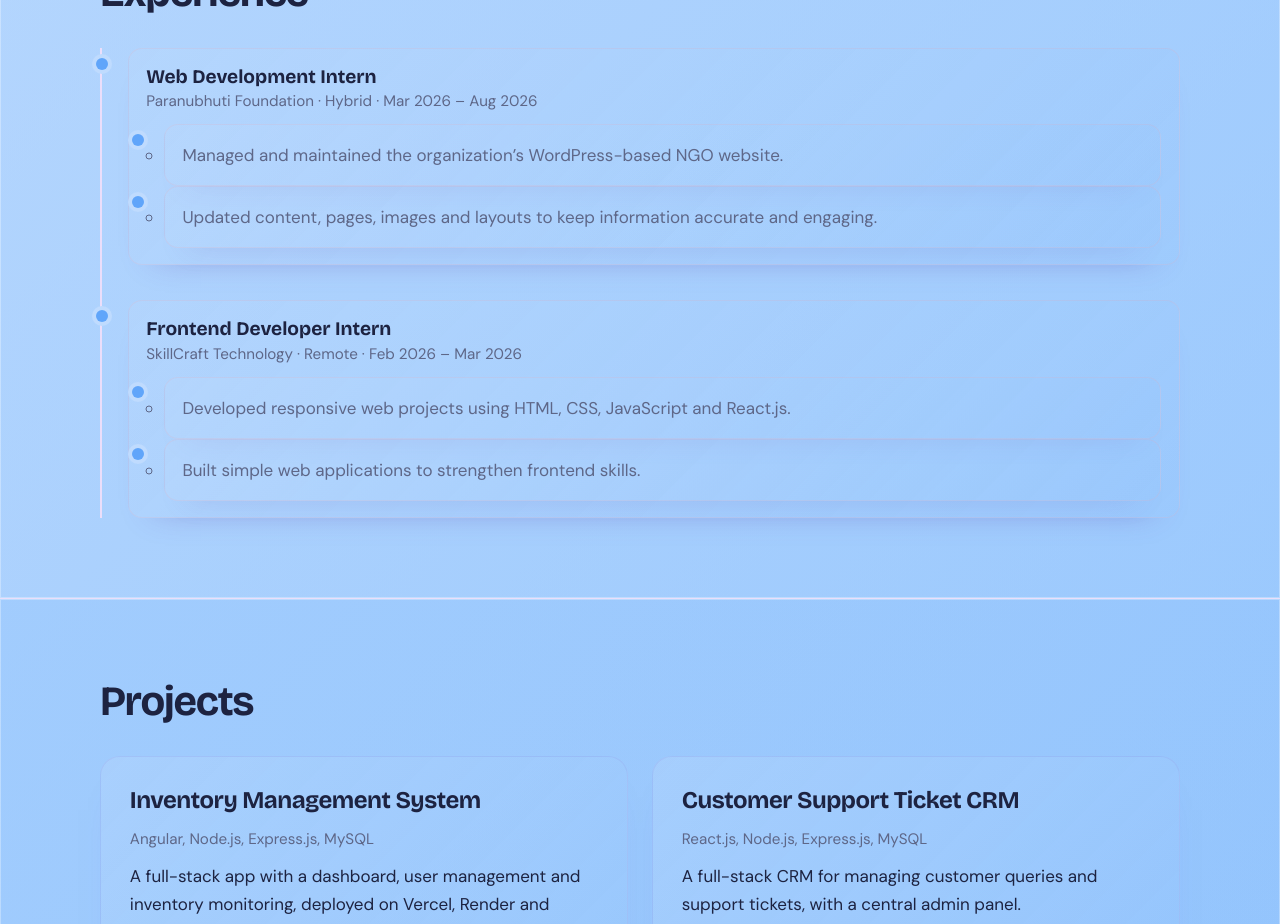
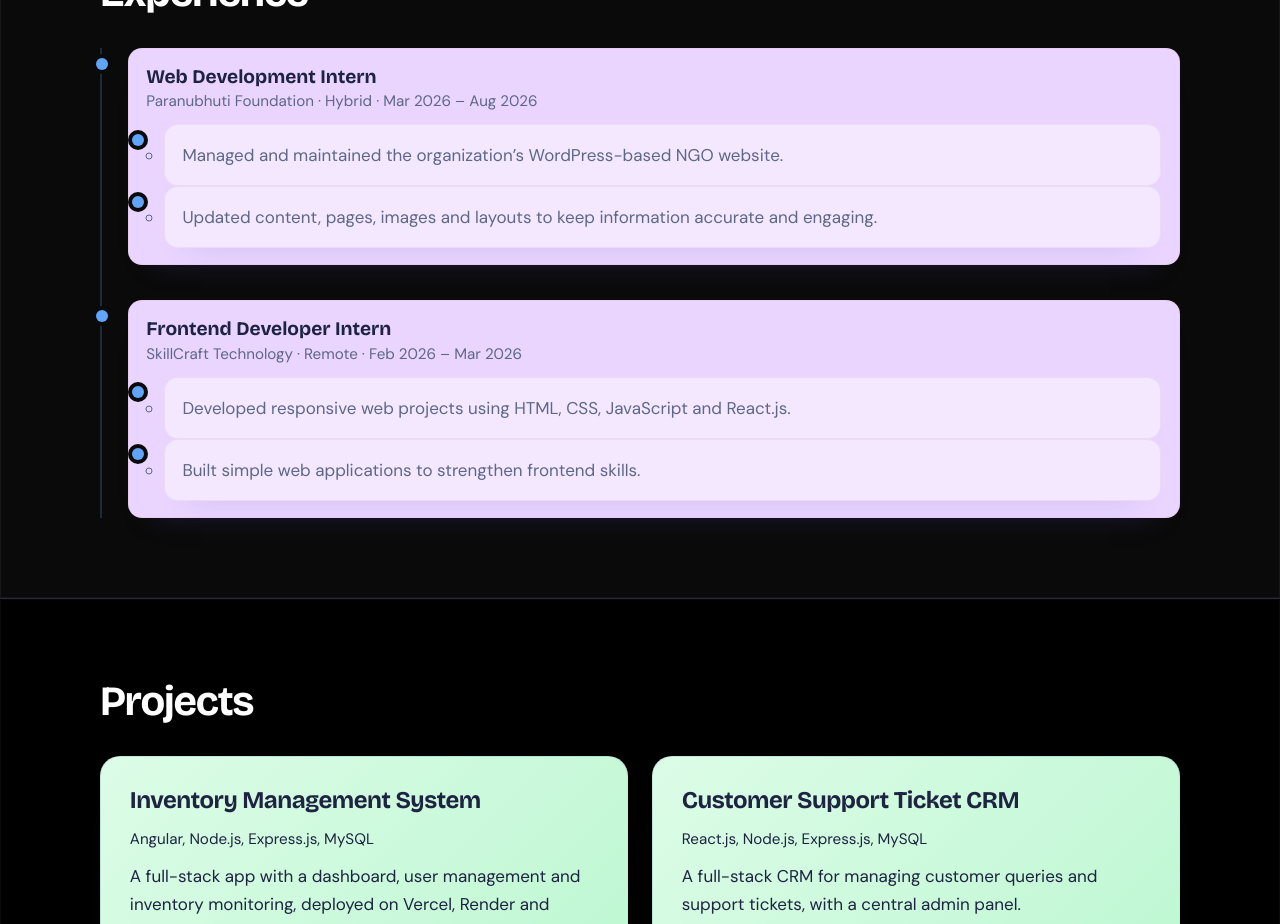
Before and after one commit to barikanak19/portfolio, a React (Vite) app: page / in a window 1280 px wide. Shown: the part 2720-3644 px from the top of the page. Built offline with nearby package versions, Linux system fonts and the light colour scheme.

Commit message:
black colour

```diff
--- a/src/styles.css
+++ b/src/styles.css
@@ -1,22 +1,22 @@
 :root{
-  --blue-soft:#BFDBFE;--blue-light:#93C5FD;--blue-medium:#60A5FA;--blue-deep:#2563EB;--bg:var(--blue-soft);--bg-strong:var(--blue-light);--surface:#FFFFFF;--ink:#1d2341;--muted:#5e6788;--line:#ebdefa;--accent:#6d5ef9;--accent-2:#ff7aa9;--accent-3:#6dd2b3;--accent-ink:#ffffff;--chip:color-mix(in srgb,var(--blue-soft) 30%,white);
+  --blue-soft:#BFDBFE;--blue-light:#93C5FD;--blue-medium:#60A5FA;--blue-deep:#2563EB;--bg:#000000;--bg-strong:#0a0a0a;--surface:#FFFFFF;--ink:#ffffff;--muted:#9CA3AF;--line:#1F2937;--accent:#6d5ef9;--accent-2:#ff7aa9;--accent-3:#6dd2b3;--accent-ink:#ffffff;--chip:color-mix(in srgb,var(--blue-soft) 30%,white);
   --display:"Bricolage Grotesque","Segoe UI",system-ui,sans-serif;--body:"DM Sans","Segoe UI",system-ui,sans-serif;
   box-sizing:border-box;padding-top:env(safe-area-inset-top,0px);padding-bottom:env(safe-area-inset-bottom,0px);
 }
-@media (prefers-color-scheme:dark){:root:not([data-theme="light"]){--bg:var(--blue-soft);--bg-strong:var(--blue-light);--surface:rgba(255,255,255,0.85);--ink:#1d2341;--muted:#5e6788;--line:#ebdefa;--accent:#7d6cf7;--accent-2:#ff91b3;--accent-3:#78d6bf;--accent-ink:#ffffff;--chip:color-mix(in srgb,var(--blue-soft) 30%,white)}}
-:root[data-theme="dark"]{--bg:var(--blue-soft);--bg-strong:var(--blue-light);--surface:rgba(255,255,255,0.85);--ink:#1d2341;--muted:#5e6788;--line:#ebdefa;--accent:#7d6cf7;--accent-2:#ff91b3;--accent-3:#78d6bf;--accent-ink:#ffffff;--chip:color-mix(in srgb,var(--blue-soft) 30%,white)}
+@media (prefers-color-scheme:dark){:root:not([data-theme="light"]){--bg:#000000;--bg-strong:#0a0a0a;--surface:rgba(255,255,255,0.85);--ink:#ffffff;--muted:#9CA3AF;--line:#1F2937;--accent:#7d6cf7;--accent-2:#ff91b3;--accent-3:#78d6bf;--accent-ink:#ffffff;--chip:color-mix(in srgb,var(--blue-soft) 30%,white)}}
+:root[data-theme="dark"]{--bg:#000000;--bg-strong:#0a0a0a;--surface:rgba(255,255,255,0.85);--ink:#ffffff;--muted:#9CA3AF;--line:#1F2937;--accent:#7d6cf7;--accent-2:#ff91b3;--accent-3:#78d6bf;--accent-ink:#ffffff;--chip:color-mix(in srgb,var(--blue-soft) 30%,white)}
 *,*::before,*::after{box-sizing:inherit}
 html{scroll-behavior:smooth;scroll-padding-top:calc(72px + env(safe-area-inset-top,0px))}
 body{margin:0;background:
-  radial-gradient(circle at top left, rgba(191,219,254,0.35), transparent 28%),
-  radial-gradient(circle at top right, rgba(147,197,253,0.24), transparent 25%),
-  linear-gradient(135deg, var(--bg) 0%, var(--bg-strong) 100%);
+  radial-gradient(circle at top left, rgba(10,10,10,0.8), transparent 28%),
+  radial-gradient(circle at top right, rgba(5,5,5,0.6), transparent 25%),
+  linear-gradient(135deg, #000000 0%, #0a0a0a 100%);
   color:var(--ink);font:400 1.0625rem/1.65 var(--body);-webkit-font-smoothing:antialiased;overflow-x:hidden}
 a{color:inherit}
 :focus-visible{outline:3px solid var(--accent);outline-offset:3px;border-radius:6px}
 .wrap{width:min(1080px,100% - 2.5rem);margin-inline:auto}
-header.nav{position:sticky;top:env(safe-area-inset-top,0px);z-index:20;background:color-mix(in srgb,var(--bg) 85%,transparent);backdrop-filter:blur(10px);border-bottom:1px solid var(--line)}
-body::before{content:"";position:fixed;inset:0 0 auto;height:env(safe-area-inset-top,0px);z-index:21;background:var(--bg)}
+header.nav{position:sticky;top:env(safe-area-inset-top,0px);z-index:20;background:color-mix(in srgb,#000000 85%,transparent);backdrop-filter:blur(10px);border-bottom:1px solid var(--line)}
+body::before{content:"";position:fixed;inset:0 0 auto;height:env(safe-area-inset-top,0px);z-index:21;background:#000000}
 .nav .wrap{display:flex;align-items:center;justify-content:space-between;height:60px}
 .logo{font:800 1.25rem var(--display);text-decoration:none;letter-spacing:-.02em}
 nav ul{display:flex;gap:1.6rem;list-style:none;margin:0;padding:0}
@@ -25,7 +25,7 @@ nav a:hover{color:var(--ink)}
 .burger{display:none;background:none;border:1px solid var(--line);color:var(--ink);border-radius:10px;width:44px;height:40px;cursor:pointer;font-size:1.2rem}
 @media(max-width:720px){
   .burger{display:block}
-  nav ul{position:absolute;left:0;right:0;top:60px;flex-direction:column;gap:0;background:var(--bg);border-bottom:1px solid var(--line);max-height:0;overflow:hidden;transition:max-height .4s ease}
+  nav ul{position:absolute;left:0;right:0;top:60px;flex-direction:column;gap:0;background:#000000;border-bottom:1px solid var(--line);max-height:0;overflow:hidden;transition:max-height .4s ease}
   nav ul.open{max-height:320px}
   nav li a{display:block;padding:.9rem 1.25rem}
 }
@@ -45,8 +45,9 @@ nav a:hover{color:var(--ink)}
 .btn.primary{background:var(--blue-deep);border-color:transparent;color:var(--accent-ink);box-shadow:0 12px 28px -18px rgba(122,108,244,.9)}
 .btn:hover{transform:translateY(-3px)}
 section.block{padding:5rem 0;border-top:1px solid var(--line)}
-section.block:nth-of-type(odd){background:linear-gradient(135deg,rgba(191,219,254,0.42),rgba(147,197,253,0.28));box-shadow:inset 0 0 0 1px rgba(255,255,255,0.3)}
-section.block:nth-of-type(even){background:linear-gradient(135deg,rgba(147,197,253,0.28),rgba(96,165,250,0.14));box-shadow:inset 0 0 0 1px rgba(255,255,255,0.3)}
+section.block:nth-of-type(odd){background:#0a0a0a;box-shadow:inset 0 0 0 1px rgba(255,255,255,0.05)}
+section.block:nth-of-type(even){background:#000000;box-shadow:inset 0 0 0 1px rgba(255,255,255,0.03)}
+section.block#experience{background:#0a0a0a}
 h2{font:700 clamp(1.8rem,4.5vw,2.6rem)/1.1 var(--display);letter-spacing:-.03em;margin:0 0 2rem}
 .reveal{opacity:0;transform:translateY(24px);transition:opacity .8s ease,transform .8s cubic-bezier(.2,.8,.2,1)}
 .reveal.in{opacity:1;transform:none}
@@ -59,29 +60,32 @@ h2{font:700 clamp(1.8rem,4.5vw,2.6rem)/1.1 var(--display);letter-spacing:-.03em;
 .profile-grid{display:grid;grid-template-columns:repeat(auto-fit,minmax(220px,1fr));gap:1rem}
 .profile-card{display:flex;flex-direction:column;gap:.4rem;padding:1rem 1.1rem;border:1px solid rgba(141,128,214,0.18);border-radius:16px;background:linear-gradient(135deg,rgba(191,219,254,0.38),rgba(147,197,253,0.2));text-decoration:none;transition:transform .25s,box-shadow .25s;box-shadow:0 12px 22px -24px rgba(109,94,249,0.55)}
 .profile-card:hover{transform:translateY(-3px);box-shadow:0 14px 30px -20px rgba(122,108,244,.8)}
-.profile-card span{font-size:.82rem;color:var(--muted);text-transform:uppercase;letter-spacing:.08em}
-.profile-card strong{font:600 1.1rem var(--display);color:var(--ink)}
+.profile-card span{font-size:.82rem;color:#5e6788;text-transform:uppercase;letter-spacing:.08em}
+.profile-card strong{font:600 1.1rem var(--display);color:#1d2341}
 .repo-list{background:linear-gradient(135deg,rgba(191,219,254,0.3),rgba(147,197,253,0.22));border:1px solid rgba(123,166,255,0.18);border-radius:16px;padding:1.1rem 1.2rem;box-shadow:0 14px 22px -26px rgba(91,124,184,0.45)}
-.repo-list h3{margin:0 0 1rem;font:600 1rem var(--display)}
+.repo-list h3{margin:0 0 1rem;font:600 1rem var(--display);color:#1d2341}
 .repo-list ul{list-style:none;padding:0;margin:0;display:grid;gap:.6rem}
-.repo-list li a{text-decoration:none;color:var(--ink);font-weight:500}
+.repo-list li a{text-decoration:none;color:#1d2341;font-weight:500}
 .repo-list li a:hover{color:var(--accent)}
 .skills{display:grid;gap:1.6rem;grid-template-columns:repeat(auto-fit,minmax(260px,1fr))}
 .skills > div{background:linear-gradient(135deg,rgba(191,219,254,0.32),rgba(147,197,253,0.18));border:1px solid rgba(133,202,177,0.2);border-radius:18px;padding:1rem 1.1rem;box-shadow:0 16px 28px -30px rgba(76,103,170,0.4)}
-.skills h3{font:600 1rem var(--display);margin:0 0 .7rem}
+.skills h3{font:600 1rem var(--display);margin:0 0 .7rem;color:#1d2341}
 .chips{display:flex;flex-wrap:wrap;gap:.5rem}
-.chip{background:var(--chip-bg);padding:.3rem .8rem;border-radius:999px;font-size:.92rem;transition:background .25s,transform .25s}
+.chip{background:var(--chip-bg);padding:.3rem .8rem;border-radius:999px;font-size:.92rem;color:#1d2341;transition:background .25s,transform .25s}
 .chip:hover{background:color-mix(in srgb,var(--chip-bg),#991B1B 8%);transform:translateY(-2px)}
 .timeline{border-left:2px solid var(--line);margin:0;padding:0 0 0 1.6rem;list-style:none;display:grid;gap:2.2rem}
-.timeline li{position:relative;background:linear-gradient(135deg,rgba(191,219,254,0.28),rgba(147,197,253,0.2));border:1px solid rgba(221,173,189,0.22);border-radius:14px;padding:1rem 1.1rem;box-shadow:0 18px 30px -26px rgba(98,76,176,0.4)}
-.timeline li::before{content:"";position:absolute;left:calc(-1.6rem - 7px);top:.55rem;width:12px;height:12px;border-radius:50%;background:var(--blue-medium);box-shadow:0 0 0 4px var(--bg)}
-.timeline h3{font:600 1.2rem var(--display);margin:0}
-.meta{color:var(--muted);font-size:.95rem;margin:.1rem 0 .6rem}
-ul.pts{margin:0;padding-left:1.1rem;color:var(--muted)}
+.timeline li{position:relative;background:#E9D5FF;border:1px solid rgba(221,173,189,0.22);border-radius:14px;padding:1rem 1.1rem;box-shadow:0 18px 30px -26px rgba(98,76,176,0.4)}
+.timeline .pts li{background:#F3E8FF}
+.timeline>li:hover{background:#D8B4FE}
+.timeline li::before{content:"";position:absolute;left:calc(-1.6rem - 7px);top:.55rem;width:12px;height:12px;border-radius:50%;background:var(--blue-medium);box-shadow:0 0 0 4px #0a0a0a}
+.timeline h3{font:600 1.2rem var(--display);margin:0;color:#1d2341}
+.meta{color:#5e6788;font-size:.95rem;margin:.1rem 0 .6rem}
+ul.pts{margin:0;padding-left:1.1rem;color:#5e6788}
 .projects{display:grid;gap:1.5rem;grid-template-columns:repeat(auto-fit,minmax(min(100%,420px),1fr))}
-.card{background:linear-gradient(135deg,rgba(191,219,254,0.3),rgba(147,197,253,0.24));border:1px solid rgba(146,139,220,0.18);border-radius:20px;padding:1.8rem;transition:transform .35s cubic-bezier(.2,.8,.2,1),box-shadow .35s;box-shadow:0 22px 36px -32px rgba(109,94,249,0.5)}
-.card:hover{transform:translateY(-6px);box-shadow:0 18px 40px -22px rgba(122,108,244,.55)}
-.card h3{font:700 1.5rem var(--display);letter-spacing:-.02em;margin:0 0 .8rem}
+#projects .card{background:linear-gradient(135deg,#DCFCE7 0%,#BBF7D0 100%);border:1px solid rgba(146,139,220,0.18);border-radius:20px;padding:1.8rem;transition:transform .35s cubic-bezier(.2,.8,.2,1),box-shadow .35s,background .35s;box-shadow:0 22px 36px -32px rgba(109,94,249,0.5)}
+#projects .card:hover{background:linear-gradient(135deg,#BBF7D0 0%,#86EFAC 100%);transform:translateY(-6px);box-shadow:0 18px 40px -22px rgba(122,108,244,.55)}
+.card h3{font:700 1.5rem var(--display);letter-spacing:-.02em;margin:0 0 .8rem;color:#1d2341}
+.card p{color:#1d2341}
 .more{display:grid;grid-template-rows:0fr;transition:grid-template-rows .45s ease}
 .more.open{grid-template-rows:1fr}
 .more>div{overflow:hidden}
@@ -91,17 +95,17 @@ ul.pts{margin:0;padding-left:1.1rem;color:var(--muted)}
 .edu{display:grid;gap:1.4rem}
 .edu-header{display:flex;justify-content:space-between;align-items:flex-start;gap:1rem;flex-wrap:wrap}
 .edu h3{font:600 1.3rem var(--display);margin:0}
-.edu-tag{display:inline-flex;align-items:center;border:1px solid rgba(140,163,255,0.2);background:linear-gradient(135deg,rgba(191,219,254,0.3),rgba(147,197,253,0.22));padding:.45rem .8rem;border-radius:999px;font-size:.85rem;color:var(--muted);font-weight:600}
+.edu-tag{display:inline-flex;align-items:center;border:1px solid rgba(140,163,255,0.2);background:linear-gradient(135deg,rgba(191,219,254,0.3),rgba(147,197,253,0.22));padding:.45rem .8rem;border-radius:999px;font-size:.85rem;color:#5e6788;font-weight:600}
 .edu-summary{display:grid;grid-template-columns:repeat(auto-fit,minmax(150px,1fr));gap:1rem}
 .edu-summary>div,.semester-card{border:1px solid rgba(224,175,147,0.18);border-radius:16px;padding:1rem 1.1rem}
 .edu-summary>div:nth-child(1),.semester-grid>.semester-card:nth-child(1){background:#FEF9C3}
 .edu-summary>div:nth-child(2),.semester-grid>.semester-card:nth-child(2){background:#FEF08A}
 .edu-summary>div:nth-child(3),.semester-grid>.semester-card:nth-child(3){background:#FDE047}
 .edu-summary>div:nth-child(4),.semester-grid>.semester-card:nth-child(4){background:#FACC15}
-.edu-summary span,.semester-metrics span{display:block;color:var(--muted);font-size:.8rem;text-transform:uppercase;letter-spacing:.08em}
-.edu-summary strong,.semester-metrics strong{display:block;font:700 1.2rem var(--display);margin-top:.3rem}
+.edu-summary span,.semester-metrics span{display:block;color:#5e6788;font-size:.8rem;text-transform:uppercase;letter-spacing:.08em}
+.edu-summary strong,.semester-metrics strong{display:block;font:700 1.2rem var(--display);margin-top:.3rem;color:#1d2341}
 .semester-grid{display:grid;grid-template-columns:repeat(auto-fit,minmax(180px,1fr));gap:1rem}
-.semester-card h4{margin:0 0 .9rem;font:600 1rem var(--display)}
+.semester-card h4{margin:0 0 .9rem;font:600 1rem var(--display);color:#1d2341}
 .semester-metrics{display:grid;grid-template-columns:repeat(2,minmax(0,1fr));gap:.8rem}
 .contact{text-align:left}
 .email-link{display:inline-block;font:500 1.1rem/1.5 var(--body);color:var(--ink);text-decoration:none;word-break:break-word;margin-bottom:1.4rem;transition:color .25s}
```
